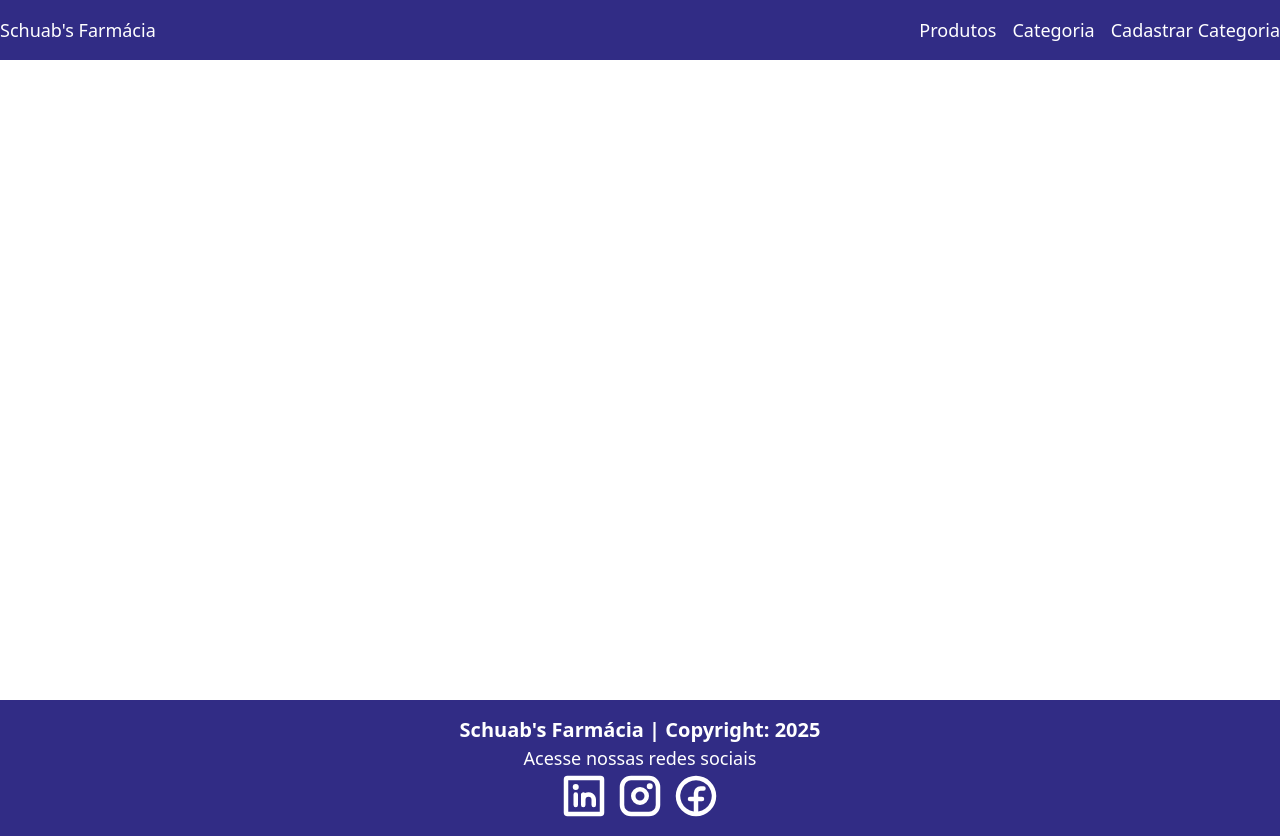
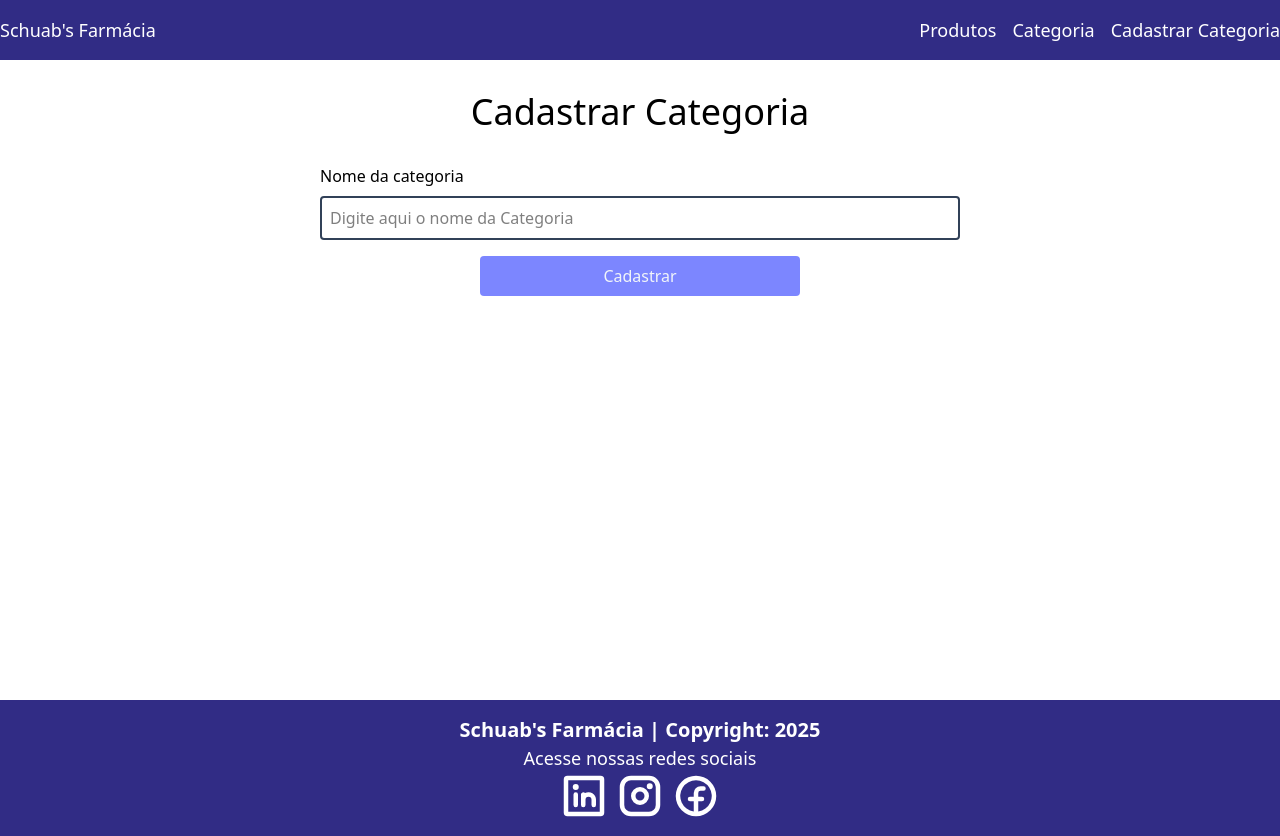
Before and after one commit to Schuab3000s/React-Farmacia, a React (Vite) app: page /cadastrarcategoria in a window 1280 px wide. Built offline with nearby package versions, Linux system fonts and the light colour scheme.

Commit message:
CRUD-categoria

```diff
--- a/src/App.tsx
+++ b/src/App.tsx
@@ -2,8 +2,10 @@ import { BrowserRouter, Route, Routes } from "react-router-dom";
 import Footer from "./components/footer/Footer";
 import Navbar from "./components/navbar/Navbar";
 import Home from "./pages/home/Home";
+import ListaCategorias from "./components/categorias/listacategorias/ListarCategorias";
+import FormCategoria from "./components/categorias/formcategoria/FormCategoria";
+import DeletarCategoria from "./components/categorias/deletarcategoria/DeletarCategoria";
 import "./App.css";
-import ListaCategorias from "./components/categorias/listacategorias/ListarCategorias";
 
 function App() {
   return (
@@ -14,7 +16,13 @@ function App() {
           <Routes>
             <Route path="/" element={<Home />} />
             <Route path="/home" element={<Home />} />
-            <Route path="/categoria" element={<ListaCategorias />} />
+            <Route path="/categorias" element={<ListaCategorias />} />
+            <Route path="/cadastrarcategoria" element={<FormCategoria />} />
+            <Route path="/editarcategoria/:id" element={<FormCategoria />} />
+            <Route
+              path="/deletarcategoria/:id"
+              element={<DeletarCategoria />}
+            />
           </Routes>
         </div>
         <Footer />
--- a/src/components/categorias/cardcategoria/CardCategoria.tsx
+++ b/src/components/categorias/cardcategoria/CardCategoria.tsx
@@ -14,13 +14,13 @@ function CardCategoria({categoria}: CardCategoriaProps) {
             <p className='p-8 text-3xl bg-slate-200 h-full'>{categoria.nome}</p>
 
             <div className="flex">
-                <Link to=''
+                <Link to={`/editarcategoria/${categoria.id}`}
                     className='w-full text-slate-100 bg-indigo-400 hover:bg-indigo-800
                         flex items-center justify-center py-2'>
                     <button>Editar</button>
                 </Link>
 
-                <Link to='' className='text-slate-100 bg-red-400 hover:bg-red-700 w-full
+                <Link to={`/deletarcategoria/${categoria.id}`} className='text-slate-100 bg-red-400 hover:bg-red-700 w-full
                     flex items-center justify-center'>
                     <button>Deletar</button>
                 </Link>
--- a/src/components/categorias/deletarcategoria/DeletarCategoria.tsx
+++ b/src/components/categorias/deletarcategoria/DeletarCategoria.tsx
@@ -0,0 +1,96 @@
+import { useState, useEffect } from "react";
+import { useNavigate, useParams } from "react-router-dom";
+import Categoria from "../../../models/Categoria";
+import { buscar, deletar } from "../../../services/Service";
+import { RotatingLines } from "react-loader-spinner";
+
+function DeletarCategoria() {
+  const navigate = useNavigate();
+
+  const [categoria, setCategoria] = useState<Categoria>({} as Categoria);
+  const [isLoading, setIsLoading] = useState<boolean>(false);
+
+
+
+  const { id } = useParams<{ id: string }>();
+
+  async function buscarPorId(id: string) {
+    try {
+      await buscar(`/categorias/${id}`, setCategoria);
+    } catch (error: any) {
+      if (error.toString().includes("403")) {
+
+      }
+    }
+  }
+
+  useEffect(() => {
+    if (id !== undefined) {
+      buscarPorId(id);
+    }
+  }, [id]);
+
+  async function deletarCategoria() {
+    setIsLoading(true);
+
+    try {
+      await deletar(`/categorias/${id}`);
+
+      alert("Categoria apagado com sucesso");
+    } catch (error: any) {
+      if (error.toString().includes("403")) {
+
+      } else {
+        alert("Erro ao deletar a categoria.");
+      }
+    }
+
+    setIsLoading(false);
+    retornar();
+  }
+
+  function retornar() {
+    navigate("/categorias");
+  }
+
+  return (
+    <div className="container w-1/3 mx-auto">
+      <h1 className="text-4xl text-center my-4">Deletar categoria</h1>
+      <p className="text-center font-semibold mb-4">
+        Você tem certeza de que deseja apagar a categoria a seguir?
+      </p>
+      <div className="border flex flex-col rounded-2xl overflow-hidden justify-between">
+        <header className="py-2 px-6 bg-indigo-600 text-white font-bold text-2xl">
+          Categoria
+        </header>
+        <p className="p-8 text-3xl bg-slate-200 h-full">{categoria.nome}</p>
+        <div className="flex">
+          <button
+            className="text-slate-100 bg-red-400 hover:bg-red-600 w-full py-2"
+            onClick={retornar}
+          >
+            Não
+          </button>
+          <button
+            className="w-full text-slate-100 bg-indigo-400
+                                   hover:bg-indigo-600 flex items-center justify-center"
+            onClick={deletarCategoria}
+          >
+            {isLoading ? (
+              <RotatingLines
+                strokeColor="white"
+                strokeWidth="5"
+                animationDuration="0.75"
+                width="24"
+                visible={true}
+              />
+            ) : (
+              <span>Sim</span>
+            )}
+          </button>
+        </div>
+      </div>
+    </div>
+  );
+}
+export default DeletarCategoria;
--- /dev/null
+++ b/src/components/categorias/formcategoria/FormCategoria.tsx
@@ -0,0 +1,111 @@
+import { ChangeEvent, useEffect, useState } from "react";
+import { RotatingLines } from "react-loader-spinner";
+import { useNavigate, useParams } from "react-router-dom";
+import { atualizar, buscar, cadastrar } from "../../../services/Service";
+import Categoria from "../../../models/Categoria";
+
+function FormCategoria() {
+  const navigate = useNavigate();
+
+  const [categoria, setCategoria] = useState<Categoria>({} as Categoria);
+  const [isLoading, setIsLoading] = useState<boolean>(false);
+
+  const { id } = useParams<{ id: string }>();
+
+  async function buscarPorId(id: string) {
+    try {
+      await buscar(`/categorias/${id}`, setCategoria);
+    } catch (error: any) {
+      if (error.toString().includes("403")) {
+      }
+    }
+  }
+
+  useEffect(() => {
+    if (id !== undefined) {
+      buscarPorId(id);
+    }
+  }, [id]);
+
+  function atualizarEstado(e: ChangeEvent<HTMLInputElement>) {
+    setCategoria({
+      ...categoria,
+      [e.target.name]: e.target.value,
+    });
+  }
+
+  function retornar() {
+    navigate("/categorias");
+  }
+
+  async function gerarNovaCategoria(e: ChangeEvent<HTMLFormElement>) {
+    e.preventDefault();
+    setIsLoading(true);
+
+    if (id !== undefined) {
+      try {
+        await atualizar(`/categorias`, categoria, setCategoria);
+        alert("A categoria foi atualizado com sucesso!");
+      } catch (error: any) {
+        if (error.toString().includes("403")) {
+        } else {
+          alert("Erro ao atualizar o categoria.");
+        }
+      }
+    } else {
+      try {
+        await cadastrar(`/categorias`, categoria, setCategoria);
+        alert("A categoria foi cadastrado com sucesso!");
+      } catch (error: any) {
+        if (error.toString().includes("403")) {
+        } else {
+          alert("Erro ao cadastrar a categoria.");
+        }
+      }
+    }
+
+    setIsLoading(false);
+    retornar();
+  }
+
+  return (
+    <div className="container flex flex-col items-center justify-center mx-auto">
+      <h1 className="text-4xl text-center my-8">
+        {id === undefined ? "Cadastrar Categoria" : "Editar Categoria"}
+      </h1>
+
+      <form className="w-1/2 flex flex-col gap-4" onSubmit={gerarNovaCategoria}>
+        <div className="flex flex-col gap-2">
+          <label htmlFor="descricao">Nome da categoria</label>
+          <input
+            type="text"
+            placeholder="Digite aqui o nome da Categoria"
+            name="descricao"
+            className="border-2 border-slate-700 rounded p-2"
+            value={categoria.nome}
+            onChange={(e: ChangeEvent<HTMLInputElement>) => atualizarEstado(e)}
+          />
+        </div>
+        <button
+          className="rounded text-slate-100 bg-indigo-400
+                               hover:bg-indigo-800 w-1/2 py-2 mx-auto flex justify-center"
+          type="submit"
+        >
+          {isLoading ? (
+            <RotatingLines
+              strokeColor="white"
+              strokeWidth="5"
+              animationDuration="0.75"
+              width="24"
+              visible={true}
+            />
+          ) : (
+            <span>{id === undefined ? "Cadastrar" : "Atualizar"}</span>
+          )}
+        </button>
+      </form>
+    </div>
+  );
+}
+
+export default FormCategoria;
--- a/src/components/categorias/listacategorias/ListarCategorias.tsx
+++ b/src/components/categorias/listacategorias/ListarCategorias.tsx
@@ -9,7 +9,7 @@ function ListaCategorias() {
 
   async function buscarCategorias() {
     try {
-      await buscar("/categorias", setCategoria, {});
+      await buscar("/categorias", setCategoria);
     } catch (error: any) {
       if (error.toString().includes("403")) {
       }
--- a/src/components/navbar/Navbar.tsx
+++ b/src/components/navbar/Navbar.tsx
@@ -13,7 +13,7 @@ function Navbar() {
           <div className="flex gap-4">
             Produtos
             <Link to='/categoria' className='hover:underline'>Categoria</Link>
-            Cadastrar Categoria
+            <Link to='/cadastrarcategoria' className='hover:underline'>Cadastrar Categoria</Link>
           </div>
         </div>
       </div>
--- a/src/models/Categoria.ts
+++ b/src/models/Categoria.ts
@@ -2,5 +2,5 @@ import Produto from './Produto';
 export default interface Categoria {
     id: number;
     nome: string;
-    produtos?: Produto[] | null;
+    produtos?: Produto | null;
 }
--- a/src/services/Service.ts
+++ b/src/services/Service.ts
@@ -1,10 +1,31 @@
 import axios from "axios";
 
 const api = axios.create({
-    baseURL: 'https://farmacia-jk1x.onrender.com/'
-})
+  baseURL: "https://farmacia-jk1x.onrender.com/",
+});
 
-export const buscar = async (url: string, setDados: Function, header: Object) => {
-    const resposta = await api.get(url, header)
-    setDados(resposta.data)
-}
+export const buscar = async (url: string, setDados: Function) => {
+  const resposta = await api.get(url);
+  setDados(resposta.data);
+};
+export const cadastrar = async (
+  url: string,
+  dados: Object,
+  setDados: Function
+) => {
+  const resposta = await api.post(url, dados);
+  setDados(resposta.data);
+};
+
+export const atualizar = async (
+  url: string,
+  dados: Object,
+  setDados: Function
+) => {
+  const resposta = await api.put(url, dados);
+  setDados(resposta.data);
+};
+
+export const deletar = async (url: string) => {
+  await api.delete(url);
+};
```
Also changed, not shown: src/components/categorias/formcategoria/FormCategotia.tsx (deleted).
